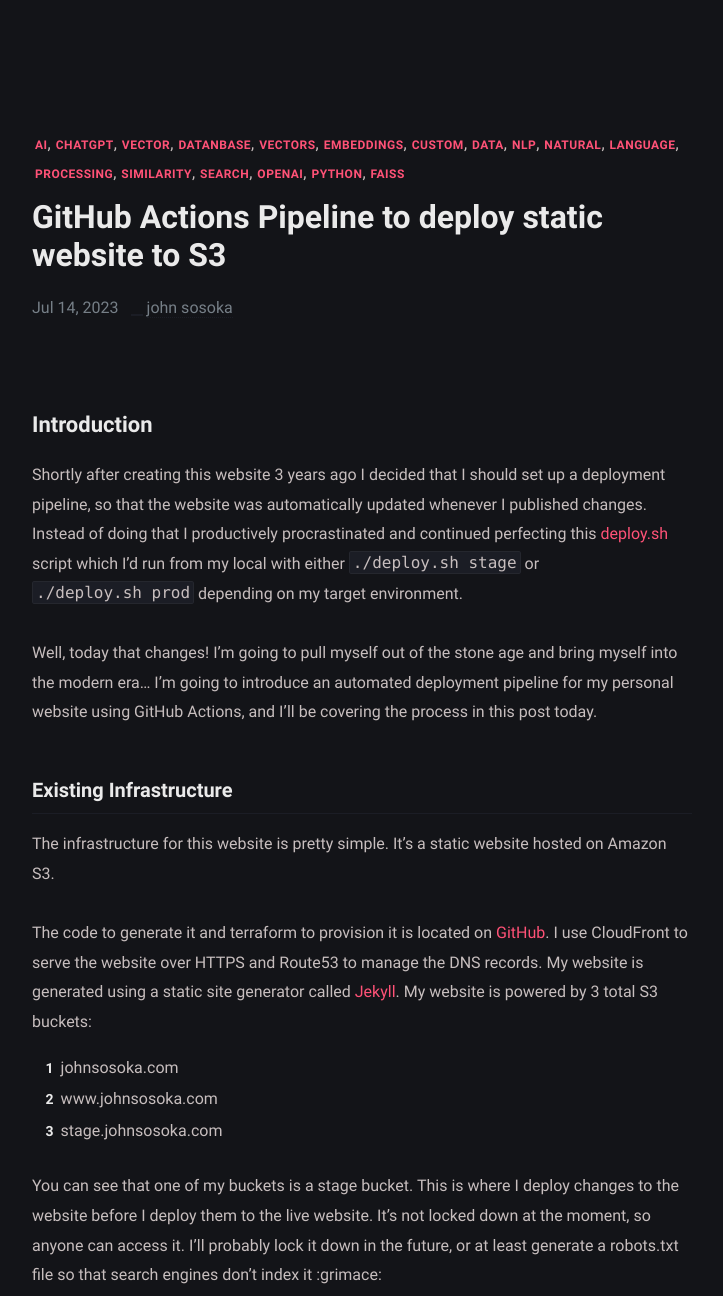
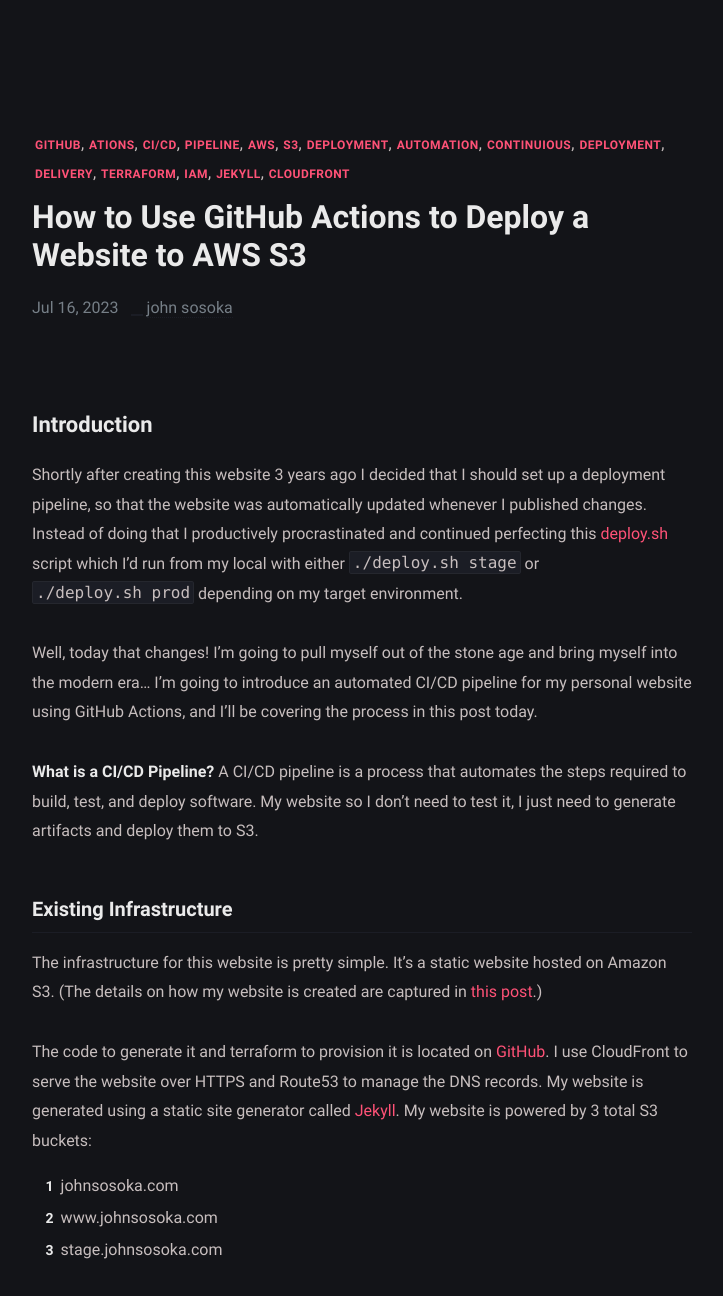
Before and after one commit to johnsosoka/site-johnsosoka-com, a Jekyll site: the page built from website/blog/_posts/2023-07-16-gitlab-pipeline-s3.md, in a window 1280 px wide and 1400 px high, cut to the strip 104-1400 px from the top of the window. Shown: the whole strip, without its empty margins (278-1001 px from the left). Built offline with Jekyll 4.4.1, drawn with Linux system fonts in a browser that asks for light colours; some of the changed text lies outside the part shown.

Commit message:
finalizing post, adjusting title and date

```diff
--- a/website/blog/_posts/2023-07-14-gitlab-pipeline-s3.md
+++ b/website/blog/_posts/2023-07-16-gitlab-pipeline-s3.md
@@ -1,8 +1,8 @@
 ---
 layout: post
-title: "GitHub Actions Pipeline to deploy static website to S3"
+title: "How to Use GitHub Actions to Deploy a Website to AWS S3"
 category: blog
-tags: ai chatGPT vector datanbase vectors embeddings custom data NLP natural language processing similarity search openai python FAISS
+tags: GitHub Ations CI/CD pipeline AWS S3 deployment automation continuious deployment delivery terraform IAM Jekyll CloudFront
 ---
 
 
@@ -14,12 +14,16 @@
 my local with either `./deploy.sh stage` or `./deploy.sh prod` depending on my target environment.
 
 Well, today that changes! I'm going to pull myself out of the stone age and bring myself into the modern era... I'm going
-to introduce an automated deployment pipeline for my personal website using GitHub Actions, and I'll be covering the process
+to introduce an automated CI/CD pipeline for my personal website using GitHub Actions, and I'll be covering the process
 in this post today.
+
+**What is a CI/CD Pipeline?** A CI/CD pipeline is a process that automates the steps required to build, test, and deploy
+software. My website so I don't need to test it, I just need to generate artifacts and deploy them to S3.
 
 ### Existing Infrastructure
 
-The infrastructure for this website is pretty simple. It's a static website hosted on Amazon S3.
+The infrastructure for this website is pretty simple. It's a static website hosted on Amazon S3. (The details on how my
+website is created are captured in [this post](/blog/2021/09/20/terraform-provision-blog-infra.html).)
 
 The code to generate it and terraform to provision it is located on [GitHub](https://github.com/johnsosoka/jscom-blog/tree/main).
 I use CloudFront to serve the website over HTTPS and Route53 to manage the DNS records. My website is generated using a
@@ -41,6 +45,11 @@
 I want the pipeline to deploy to different S3 targets depending on different conditions. If I push or merge to `master` I want to deploy
 to the `live website`. For pushes to `non-master` branches I want to deploy to the `stage website`. After it has deployed to the correct
 target I want to invalidate the CloudFront cache so that the changes are reflected immediately.
+
+My plan for automatically deploying non-master branches to the stage website wouldn't work in a typical CI/CD pipeline with
+multiple contributors. I'm the only contributor to this website, so I can get away with it `:)`. If I had multiple contributors
+I'd establish a different branching convention and workflow so that non-master branches would not constantly overwrite each other
+in the stage environment.
 
 ## Setting up the Pipeline
 
```
Also changed, not shown: .github/workflows/deploy-prod.yml.
